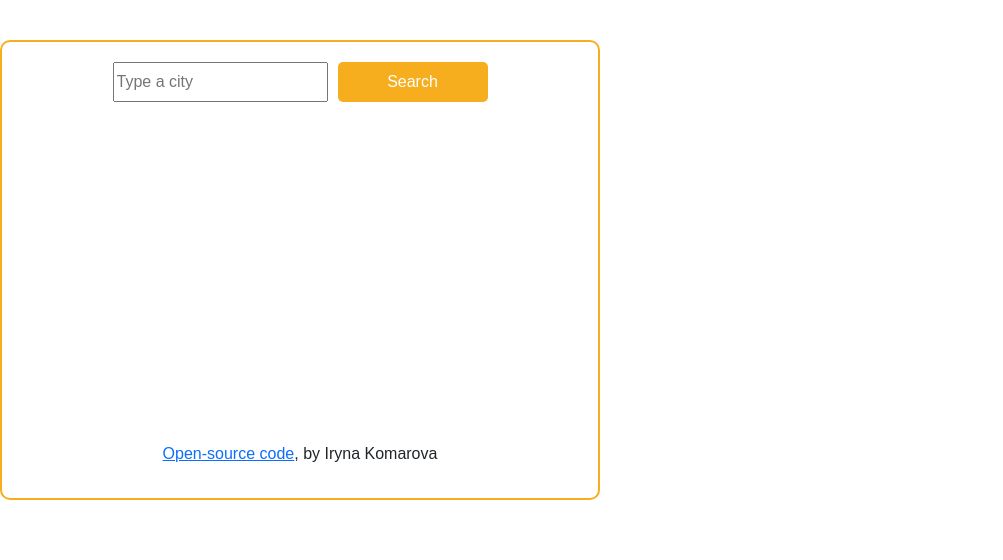
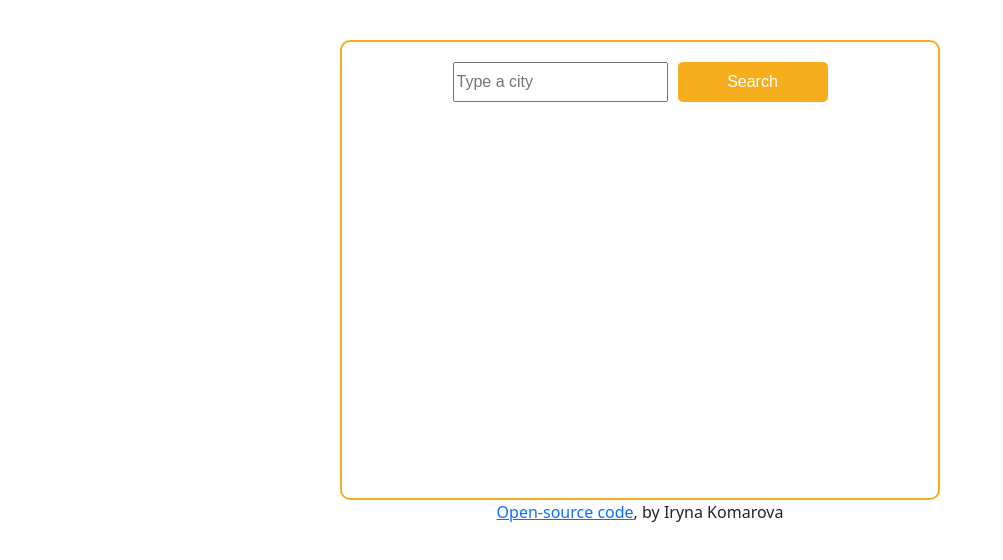
Before and after one commit to toffeeffee/weather-react-shecodes-week4, a React (Create React App) app: page / in a window 1280 px wide. Shown: the top 560 px of the page, without its empty margins (0-1003 px from the left). Built offline with nearby package versions, Linux system fonts and the light colour scheme; no server answers.

Commit message:
Update styles.css

```diff
--- a/src/styles.css
+++ b/src/styles.css
@@ -1,7 +1,9 @@
-.App {
-  font-family: sans-serif;
+.App{
   text-align: center;
   margin-top: 40px;
+}
+.container {
+  font-family: sans-serif;
   height: 460px;
   max-width: 600px;
   border: solid 2px rgb(246, 174, 30);
```
